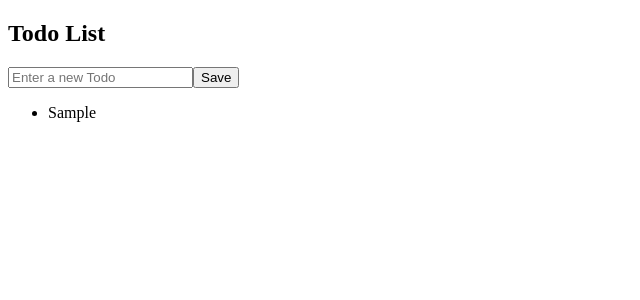
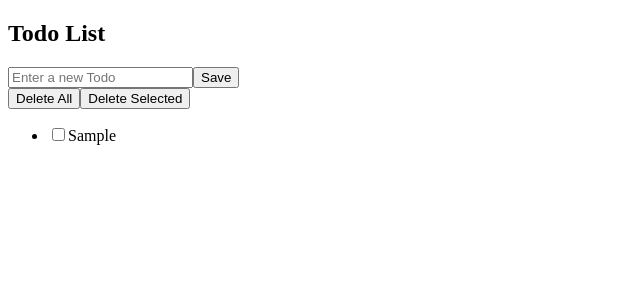
Before and after one commit to dimitrovaj/TODO, a React (Vite) app: page / in a window 1280 px wide. Both pictures are taken after typing "Sample" into the empty fields and a click on the button "Save". Shown: the top 300 px of the page, without its empty margins (0-640 px from the left). Built offline with nearby package versions, Linux system fonts and the light colour scheme.

Commit message:
Clear all list, delete todo item, delete multiple

```diff
--- a/package.json
+++ b/package.json
@@ -11,7 +11,8 @@
   },
   "dependencies": {
     "react": "^18.2.0",
-    "react-dom": "^18.2.0"
+    "react-dom": "^18.2.0",
+    "uuid": "^9.0.1"
   },
   "devDependencies": {
     "@types/react": "^18.2.37",
--- a/src/App.jsx
+++ b/src/App.jsx
@@ -1,11 +1,11 @@
 // import './App.css'
-import TodoList from "./ToDoList";
+import ToDo from "./components/ToDo";
 
 function App() {
 
     return (
       <div>
-        <TodoList />
+        <ToDo />
       </div>
     );
 }
--- a/src/ToDoList.jsx
+++ /dev/null
@@ -1,39 +0,0 @@
-import React, { useState } from 'react';
-
-const TodoList = () => {
-  const [newTodo, setNewTodo] = useState('');
-  const [todos, setTodos] = useState([]);
-
-  const handleInputChange = (event) => {
-    setNewTodo(event.target.value);
-  };
-
-  const handleSaveTodo = () => {
-    if (newTodo.trim() !== '') {
-      setTodos([...todos, newTodo]);
-      setNewTodo('');
-    }
-  };
-
-  return (
-    <div>
-      <h2>Todo List</h2>
-      <div>
-        <input
-          type="text"
-          value={newTodo}
-          onChange={handleInputChange}
-          placeholder="Enter a new Todo"
-        />
-        <button onClick={handleSaveTodo}>Save</button>
-      </div>
-      <ul>
-        {todos.map((todo, index) => (
-          <li key={index}>{todo}</li>
-        ))}
-      </ul>
-    </div>
-  );
-};
-
-export default TodoList;
--- /dev/null
+++ b/src/components/InputItem.jsx
@@ -0,0 +1,18 @@
+import React from 'react';
+
+const InputItem = ({ value, onChange, onKeyDown, onClick }) => {
+  return (
+    <div>
+      <input
+        type="text"
+        value={value}
+        onChange={onChange}
+        onKeyDown={onKeyDown}
+        placeholder="Enter a new Todo"
+      />
+      <button onClick={onClick}>Save</button>
+    </div>
+  );
+};
+
+export default InputItem;
--- /dev/null
+++ b/src/components/ToDo.jsx
@@ -0,0 +1,59 @@
+import React, { useState } from 'react';
+import ToDoList from './ToDoList';
+import { v4 as uuidv4 } from 'uuid';
+
+const ToDo = () => {
+  const [newTodo, setNewTodo] = useState('');
+  const [todos, setTodos] = useState([]);
+  const [selectedItemsArray, setSelectedItemsArray] = useState([]);
+
+  const handleInputChange = (event) => {
+    setNewTodo(event.target.value);
+  };
+
+  const handleSaveTodo = () => {
+    if (newTodo.trim() !== '') {
+      const newTodoObj = { id: uuidv4(), value: newTodo };
+      setTodos([...todos, newTodoObj]);
+      setNewTodo('');
+    }
+  };
+
+  const handleOnEnter = (event) => {
+    if (event.key === 'Enter') {
+      handleSaveTodo();
+    }
+  };
+
+  const handleDeleteAll = () => {
+    setTodos([]);
+  };
+
+  const handleDeleteTodo = (id) => {
+    const updatedTodos = todos.filter((todo) => todo.id !== id);
+    setTodos(updatedTodos);
+  };
+
+  const handleDeleteSelectedTodos = () => {
+    const updatedTodos = todos.filter(todo => !selectedItemsArray.includes(todo.id));
+    setTodos(updatedTodos);
+    setSelectedItemsArray([]);
+  };
+
+  return (
+    <ToDoList
+      todos={todos}
+      newTodo={newTodo}
+      handleInputChange={handleInputChange}
+      handleOnEnter={handleOnEnter}
+      handleSaveTodo={handleSaveTodo}
+      handleDeleteAll={handleDeleteAll}
+      handleDeleteTodo={handleDeleteTodo}
+      selectedItemsArray={selectedItemsArray}
+      setSelectedItemsArray={setSelectedItemsArray}
+      handleDeleteSelectedTodos={handleDeleteSelectedTodos}
+    />
+  );
+};
+
+export default ToDo;
--- /dev/null
+++ b/src/components/ToDoList.jsx
@@ -0,0 +1,53 @@
+import React, { useState } from 'react';
+import InputItem from './InputItem';
+
+const ToDoList = ({
+    todos,
+    newTodo,
+    handleInputChange,
+    handleOnEnter,
+    handleSaveTodo,
+    handleDeleteAll,
+    handleDeleteTodo,
+    handleDeleteSelectedTodos,
+    selectedItemsArray,
+    setSelectedItemsArray
+}) => {
+    const [hoveredId, setHoveredId] = useState(null);
+
+    const handleItemCheckboxChange = (id) => {
+        const updatedSelectedItems = selectedItemsArray.includes(id)
+            ? selectedItemsArray.filter(itemId => itemId !== id)
+            : [...selectedItemsArray, id];
+        setSelectedItemsArray(updatedSelectedItems);
+    };
+
+    return (
+        <div>
+            <h2>Todo List</h2>
+            <InputItem
+                value={newTodo}
+                onChange={handleInputChange}
+                onKeyDown={handleOnEnter}
+                onClick={handleSaveTodo}
+            />
+            <button onClick={handleDeleteAll}>Delete All</button>
+            <button onClick={handleDeleteSelectedTodos}>Delete Selected</button>
+            <ul>
+                {todos.map((todo) => (
+                    <li key={todo.id} onMouseEnter={() => setHoveredId(todo.id)} onMouseLeave={() => setHoveredId(null)}>
+                        <input
+                            type="checkbox"
+                            checked={selectedItemsArray.includes(todo.id)}
+                            onChange={() => handleItemCheckboxChange(todo.id)}
+                        />
+                        <span>{todo.value}</span>
+                        {hoveredId === todo.id && <button onClick={() => handleDeleteTodo(todo.id)}>X</button>}
+                    </li>
+                ))}
+            </ul>
+        </div>
+    );
+};
+
+export default ToDoList;
```
Also changed, not shown: 1 other file (tests, documents, lock files or other folders).
